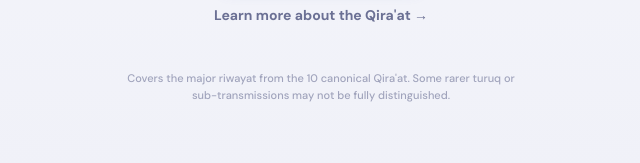
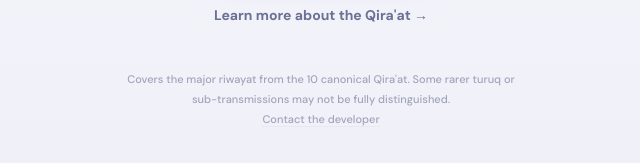
Before and after one commit to ManCaveDevs/riwayat-identifier, a React (Vite) app: page / in a window 1280 px wide. Shown: the part 633-796 px from the top of the page, without its empty margins (319-959 px from the left). Built offline with nearby package versions, Linux system fonts and the light colour scheme.

Commit message:
Add contact the developer link in footer

```diff
--- a/riwayat-identifier.jsx
+++ b/riwayat-identifier.jsx
@@ -994,15 +994,27 @@ export default function RiwayatIdentifier({ onDocs }) {
       {/* Footer */}
       <div style={{
         textAlign: "center",
-        marginTop: 40,
         fontSize: 11,
         color: "var(--sub)",
         opacity: 0.6,
         maxWidth: 400,
         margin: "40px auto 0",
-        lineHeight: 1.5
+        lineHeight: 1.8
       }}>
-        Covers the major riwayat from the 10 canonical Qira'at. Some rarer turuq or sub-transmissions may not be fully distinguished.
+        <div>Covers the major riwayat from the 10 canonical Qira'at. Some rarer turuq or sub-transmissions may not be fully distinguished.</div>
+        <a
+          href="https://www.linkedin.com/in/wasique-iqbal/"
+          target="_blank"
+          rel="noopener noreferrer"
+          style={{
+            color: "var(--sub)",
+            textDecoration: "none",
+            borderBottom: "1px solid var(--border)",
+            transition: "color 0.2s"
+          }}
+          onMouseEnter={e => e.target.style.color = "var(--accent)"}
+          onMouseLeave={e => e.target.style.color = "var(--sub)"}
+        >Contact the developer</a>
       </div>
     </div>
   );
```
